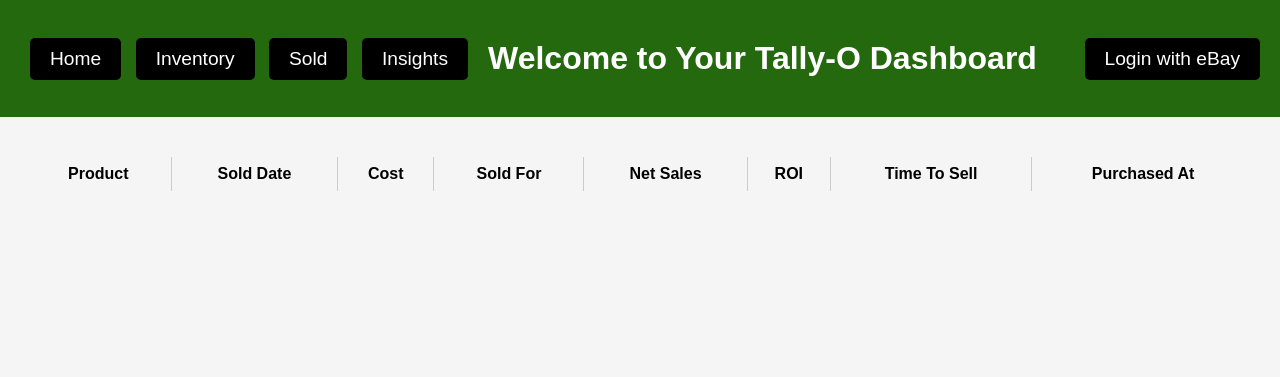
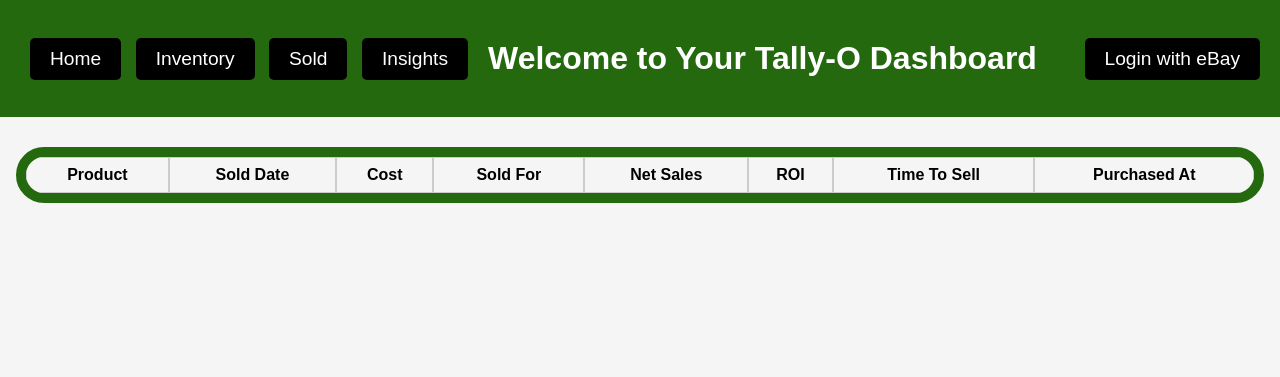
Before and after one commit to AssiduouslyCharles/Tally-O, a Flask app: page / in a window 1280 px wide. Shown: the top 377 px of the page. Run offline with Flask 3, Linux system fonts and the light colour scheme; data that the repository does not hold is empty.

Commit message:
Update styles.css

```diff
--- a/backend/static/assets/styles.css
+++ b/backend/static/assets/styles.css
@@ -57,7 +57,8 @@ button:hover {
 #sold-items-table {
   width: calc(100% - 32px);
   margin: 0 16px;
-  border-collapse: collapse;
+  border-collapse: separate;
+  border-spacing: 0;
   border: 10px solid #24690d;
   border-radius: 30px;
   overflow: hidden;
```
